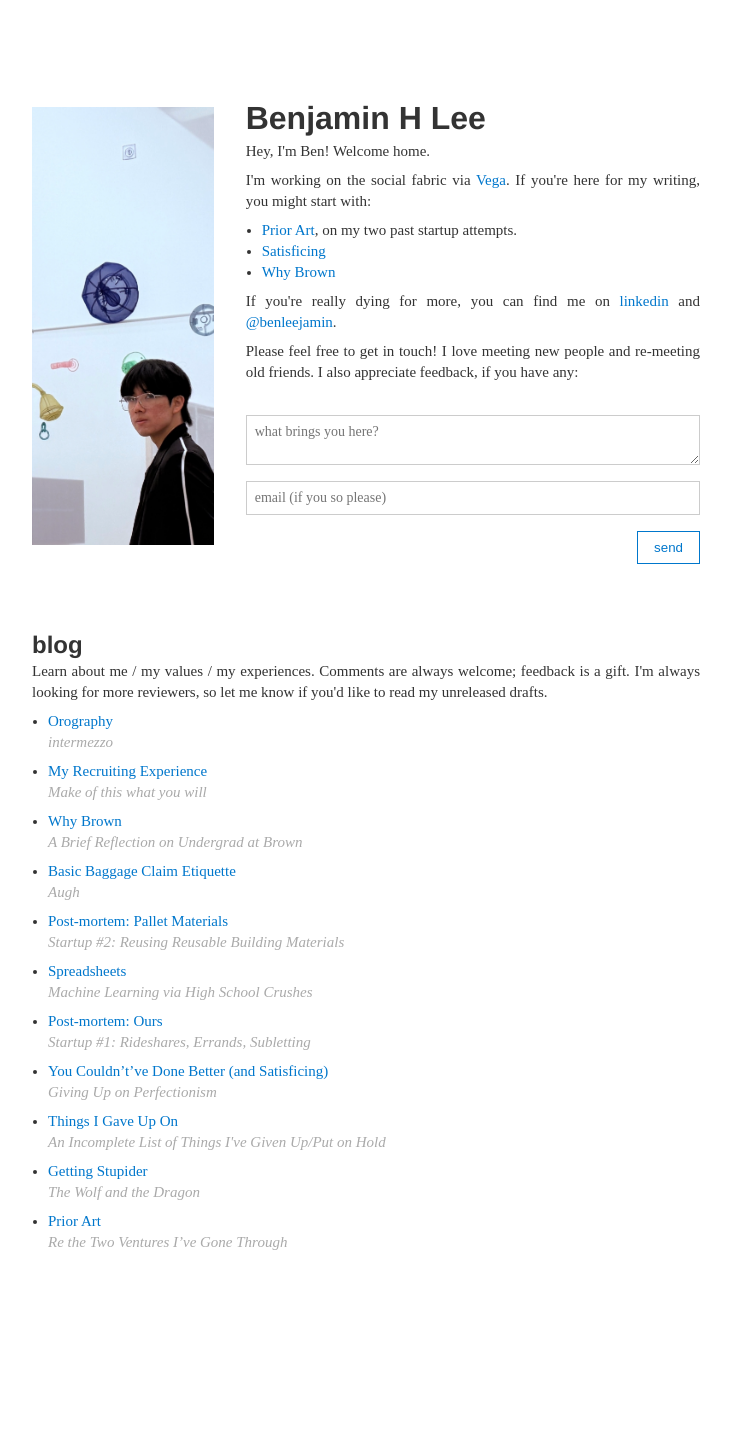
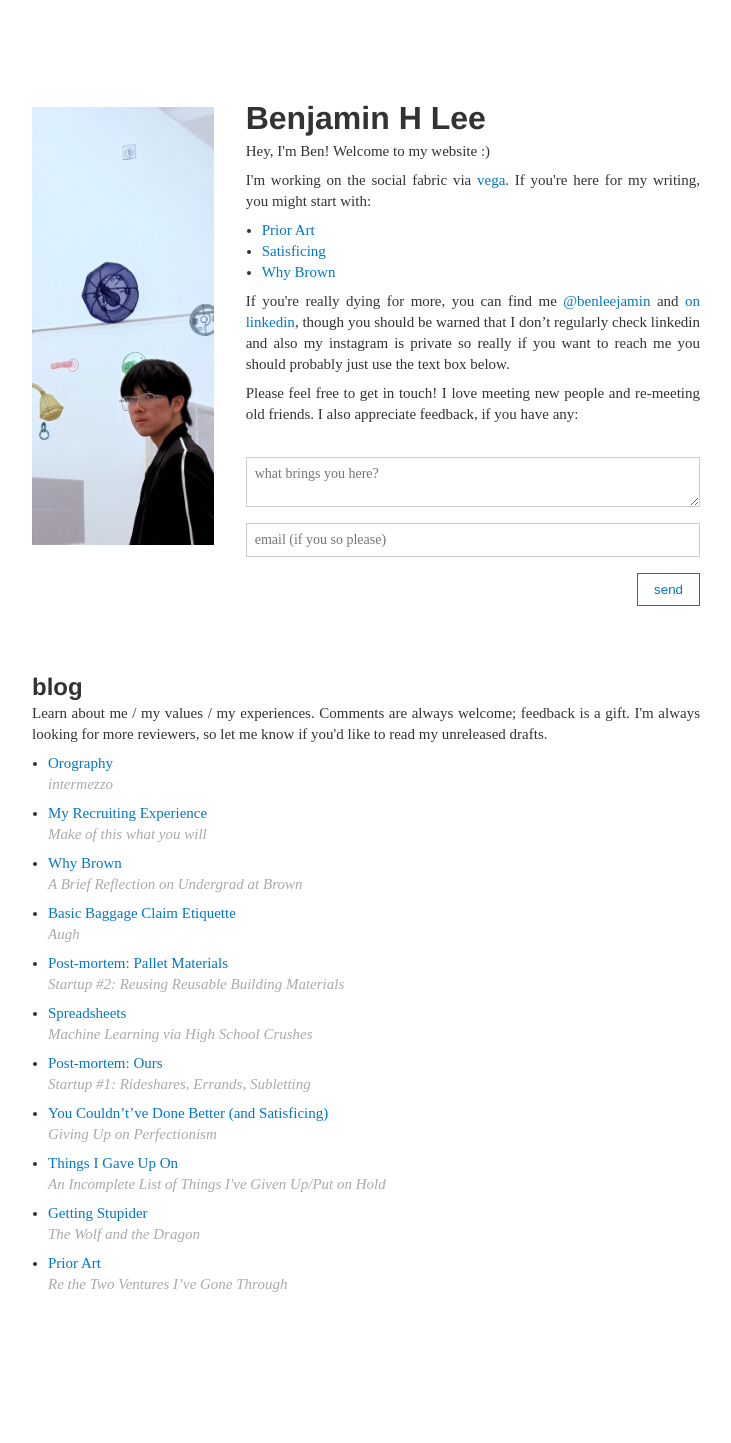
Before and after one commit to BenjaminHLee/BenjaminHLee.github.io, a Jekyll site: the page built from index.html, in a window 1280 px wide. Shown: the whole page, without its empty margins (274-1005 px from the left). Built offline with Jekyll 4.4.1, drawn with Linux system fonts in a browser that asks for light colours; before the commit the page ends 1401 px from its top, so only the background shows below that.

Commit message:
update socials

```diff
--- a/index.html
+++ b/index.html
@@ -33,15 +33,14 @@ title: benleejamin
         <img src="topimage.webp" alt="ben under a tree" class="top-image">
         <h1>Benjamin H Lee</h1>
         <p>
-          Hey, I'm Ben! Welcome home.
+          Hey, I'm Ben! Welcome to my website :)
         </p>
         <p>
-          I'm working on the social fabric via <a href="https://www.joinvega.com">Vega</a>.
+          I'm working on the social fabric via <a href="https://www.joinvega.com">vega</a>.
           If you're here for my writing, you might start with:
           <ul>
             <li>
-              <a href="{% post_url 2024-02-13-prior-art %}">Prior Art</a>,
-              on my two past startup attempts.
+              <a href="{% post_url 2024-02-13-prior-art %}">Prior Art</a>
             </li>
             <li>
               <a href="{% post_url 2024-05-04-satisficing %}">Satisficing</a>
@@ -52,10 +51,13 @@ title: benleejamin
           </ul>
         </p>
         <p>
-          If you're really dying for more, you can find me on
-          <a href="https://www.linkedin.com/in/benleejamin/">linkedin</a>
+          If you're really dying for more, you can find me
+          <a href="https://www.instagram.com/benleejamin/">@benleejamin</a>
           and
-          <a href="https://www.instagram.com/benleejamin/">@benleejamin</a>.
+          <a href="https://www.linkedin.com/in/benleejamin/">on linkedin</a>,
+          though you should be warned that I don’t regularly check linkedin
+          and also my instagram is private so really if you want to reach me
+          you should probably just use the text box below.
         </p>
         <p>
           Please feel free to get in touch! I love meeting new people and
```
